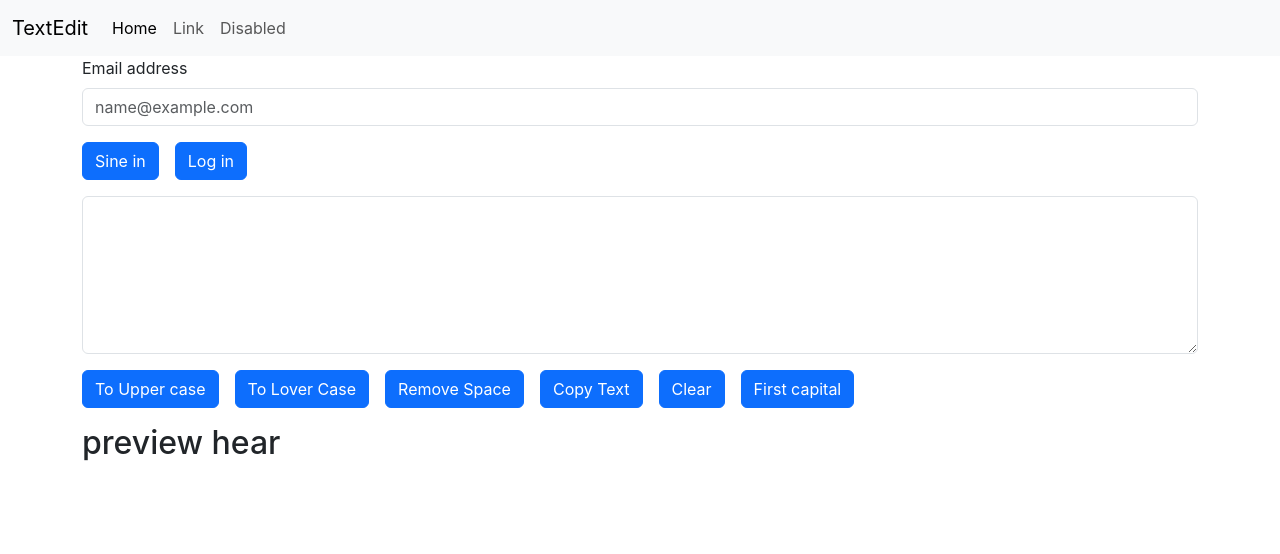
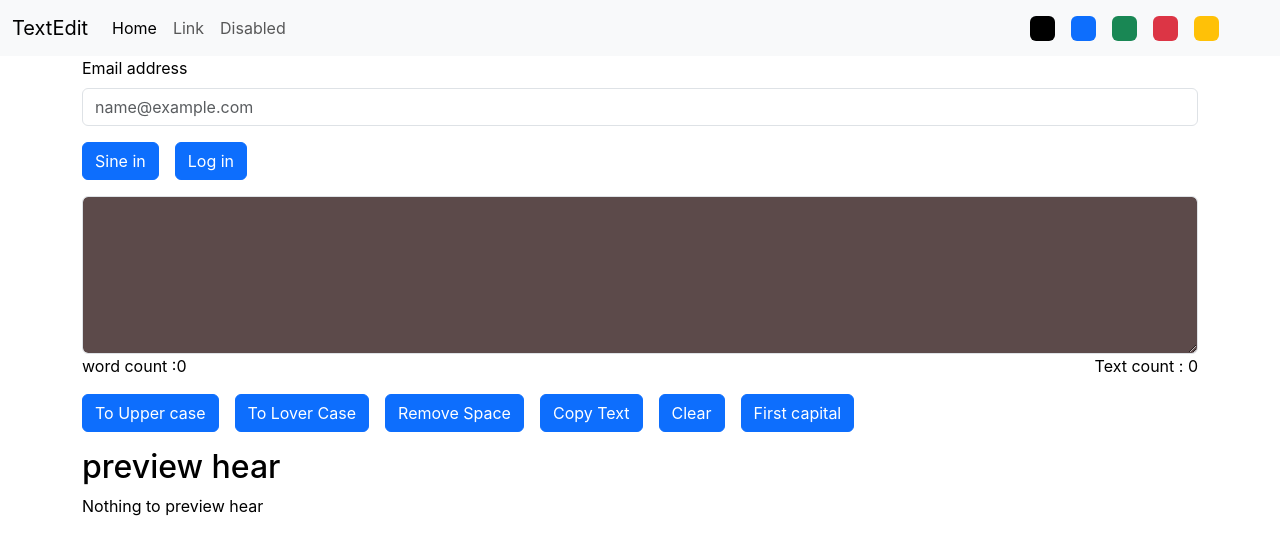
Before and after one commit to ganeshparjapt/Prectis-set, a React (Create React App) app in the folder my-textediter/: page / in a window 1280 px wide. Shown: the top 554 px of the page. Built offline with nearby package versions, Linux system fonts and the light colour scheme.

Commit message:
dark mode change

```diff
--- a/my-textediter/src/App.js
+++ b/my-textediter/src/App.js
@@ -1,14 +1,31 @@
 // import logo from './logo.svg';
+import { useState } from 'react';
 import './App.css';
 import Form from './compontes/Form';
 import Navbar from './compontes/Navbar';
 
 function App() {
+  const [change, setchange] = useState("light");
+  const toggle = ()=>{
+    if(change === "light")
+ {
+   setchange("dark")
+   document.body.style.backgroundColor= "black";
+   console.log("toggle mode clicked on click if condcito")
+  }
+   else{
+    setchange("light")
+    document.body.style.backgroundColor= "white";
+    console.log("toggle else part run")
+
+   }
+
+  }
   return (
-  <>
-  <Navbar title={"TextEdit"}/>
-  <Form/>
-  </>
+  <div >
+  <Navbar title={"TextEdit"} toggle={toggle} change={change}/>
+  <Form change={change}/>
+  </div>
   );
 }
 
--- a/my-textediter/src/compontes/Form.js
+++ b/my-textediter/src/compontes/Form.js
@@ -1,6 +1,6 @@
 import React, { useState } from "react";
 
-export default function Form() {
+export default function Form(props) {
 const [textArea , settextArea] = useState("");
   let  handleOnchange = (event) =>{
     let newTextArea = (event.target.value);
@@ -34,18 +34,26 @@ const [textArea , settextArea] = useState("");
         let newtext1 = newtext.join(" ");
         settextArea(newtext1);
        }
-       settextArea(newtext);
+
     }
+
+   let lenghtOtTextArea = textArea.length;
+   let lengthoOfWordCount = textArea.split(" ").length;
+   let lengthwordzero = (lengthoOfWordCount === 1 ? "0" : lengthoOfWordCount)
+
 
 
   return (
     <>
-      <div className="container" style={{backgroundColor: "white"}}>
+
+      <div className="container" style={{color: props.change === "light" ? "black" : "white"  }}
+       >
         <div className=" mb-3">
-          <label htmlFor="exampleFormControlInput1" className="form-label">
+          <label htmlFor="exampleFormControlInput1" className="form-label" >
             Email address
           </label>
           <input
+             style={{backgroundColor:props.change === "light"? "white" : "black", color: "white"}}
             type="email"
             className="form-control"
             id="exampleFormControlInput1"
@@ -57,6 +65,7 @@ const [textArea , settextArea] = useState("");
         <button type="button" className="btn btn-primary"style={{ marginBottom: "1rem"}}>Log in</button>
 
           <textarea
+             style={{backgroundColor: "#5c4a4a", color: "white"}}
             className="form-control"
             id="exampleFormControlTextarea1"
             rows="6"
@@ -64,8 +73,13 @@ const [textArea , settextArea] = useState("");
 
             value={textArea}
           ></textarea>
+         <div className="d-flex justify-content-between">
+          <div>word count :{lengthwordzero}</div>
+          <div>Text count : {lenghtOtTextArea}</div>
+         </div>
 
-        <button type="button" className="btn btn-primary" style={{marginRight: "1rem", marginTop: "1rem"}} onClick={handleUpperCase}>To Upper case</button>
+
+        <button type="button" className="btn btn-primary"  style={{marginRight: "1rem", marginTop: "1rem"}} onClick={handleUpperCase}>To Upper case</button>
         <button type="button" className="btn btn-primary" style={{marginRight: "1rem", marginTop: "1rem"}} onClick={handleLoverCase}>To Lover Case</button>
         <button type="button" className="btn btn-primary" style={{marginRight: "1rem", marginTop: "1rem"}} onClick={removeSpace}>Remove Space</button>
         <button type="button" className="btn btn-primary" style={{marginRight: "1rem", marginTop: "1rem"}} onClick={copyText}>Copy Text</button>
@@ -74,7 +88,9 @@ const [textArea , settextArea] = useState("");
 
         </div>
         <h2>preview hear</h2>
+        <p>{textArea.length === 0 ? "Nothing to preview hear": textArea}</p>
       </div>
+
     </>
   );
 }
--- a/my-textediter/src/compontes/Navbar.js
+++ b/my-textediter/src/compontes/Navbar.js
@@ -1,9 +1,11 @@
-import React from "react";
+import React, { useState } from "react";
 
 export default function Navbar(props) {
+
+
   return (
     <div>
-      <nav className="navbar navbar-expand-lg bg-body-tertiary">
+      <nav className={` navbar navbar-expand-lg navbar-${props.change} bg-${props.change} `} >
         <div className="container-fluid">
           <a className="navbar-brand" href="/">
             {props.title}
@@ -37,6 +39,13 @@ export default function Navbar(props) {
               </li>
             </ul>
           </div>
+          <div className="bg-black rounded mx-2" onClick={props.toggle} style={{height: '25px', width: "25px",cursor: "pointer"}}></div>
+          <div className="bg-primary rounded mx-2" style={{height: '25px', width: "25px",cursor: "pointer"}}></div>
+          <div className="bg-success rounded mx-2" style={{height: '25px', width: "25px",cursor: "pointer"}}></div>
+          <div className="bg-danger rounded mx-2" style={{height: '25px', width: "25px",cursor: "pointer"}}></div>
+          <div className="bg-warning rounded mx-2" style={{height: '25px', width: "25px",cursor: "pointer"}}></div>
+          <div className="bg-light rounded mx-2" style={{height: '25px', width: "25px",cursor: "pointer"}}></div>
+
         </div>
       </nav>
     </div>
```
